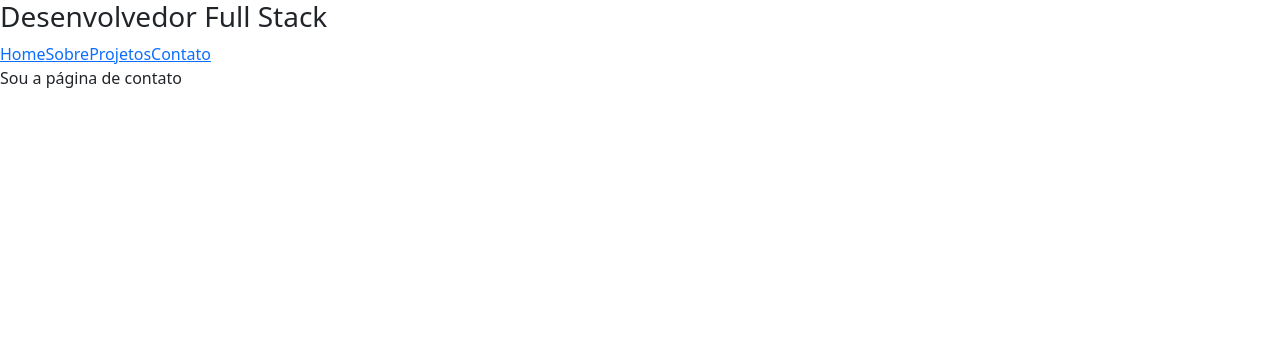
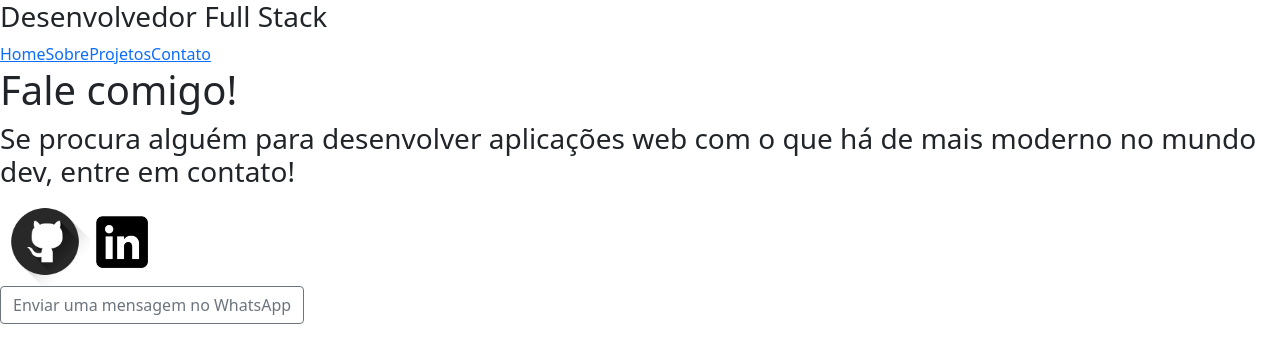
Before and after one commit to Tarcisio-Menezes/me, a React (Create React App) app in the folder portfolio-dev/: page /tarcisio-menezes/contato in a window 1280 px wide. Shown: the top 362 px of the page. Built offline with nearby package versions, Linux system fonts and the light colour scheme.

Commit message:
finaliza página de contato

```diff
--- a/portfolio-dev/src/pages/Contato.js
+++ b/portfolio-dev/src/pages/Contato.js
@@ -1,11 +1,51 @@
 import React from 'react';
+import { Button } from 'react-bootstrap';
 import Nav from '../components/nav';
+import gitLogo from '../images/git.png';
+import linkedinLogo from '../images/linkedin.png';
 
 function Contact() {
   return (
     <div>
       <Nav />
-      Sou a página de contato
+      <h1>
+        Fale comigo!
+      </h1>
+      <h3>
+        Se procura alguém para desenvolver aplicações web com o que há
+        de mais moderno no mundo dev, entre em contato!
+      </h3>
+      <section>
+      <a
+        href="https://github.com/Tarcisio-Menezes"
+        target="_blank" rel="noreferrer"
+      >
+        <img
+          src={ gitLogo }
+          width="7%"
+          alt="Git logo"
+        />
+      </a>
+      <a
+        href="https://www.linkedin.com/in/tarcísio-menezes/"
+        target="_blank" rel="noreferrer"
+      >
+      <img
+        src={ linkedinLogo }
+        width="5%"
+        alt="Linkedin logo"
+      />
+      </a>
+      </section>
+      <section>
+        <Button
+          variant="outline-secondary"
+          href="http://api.whatsapp.com/send?1=pt_BR&phone=5516996314645"
+          target="_blank"
+        >
+          Enviar uma mensagem no WhatsApp
+        </Button>
+      </section>
     </div>
   );
 }
```
